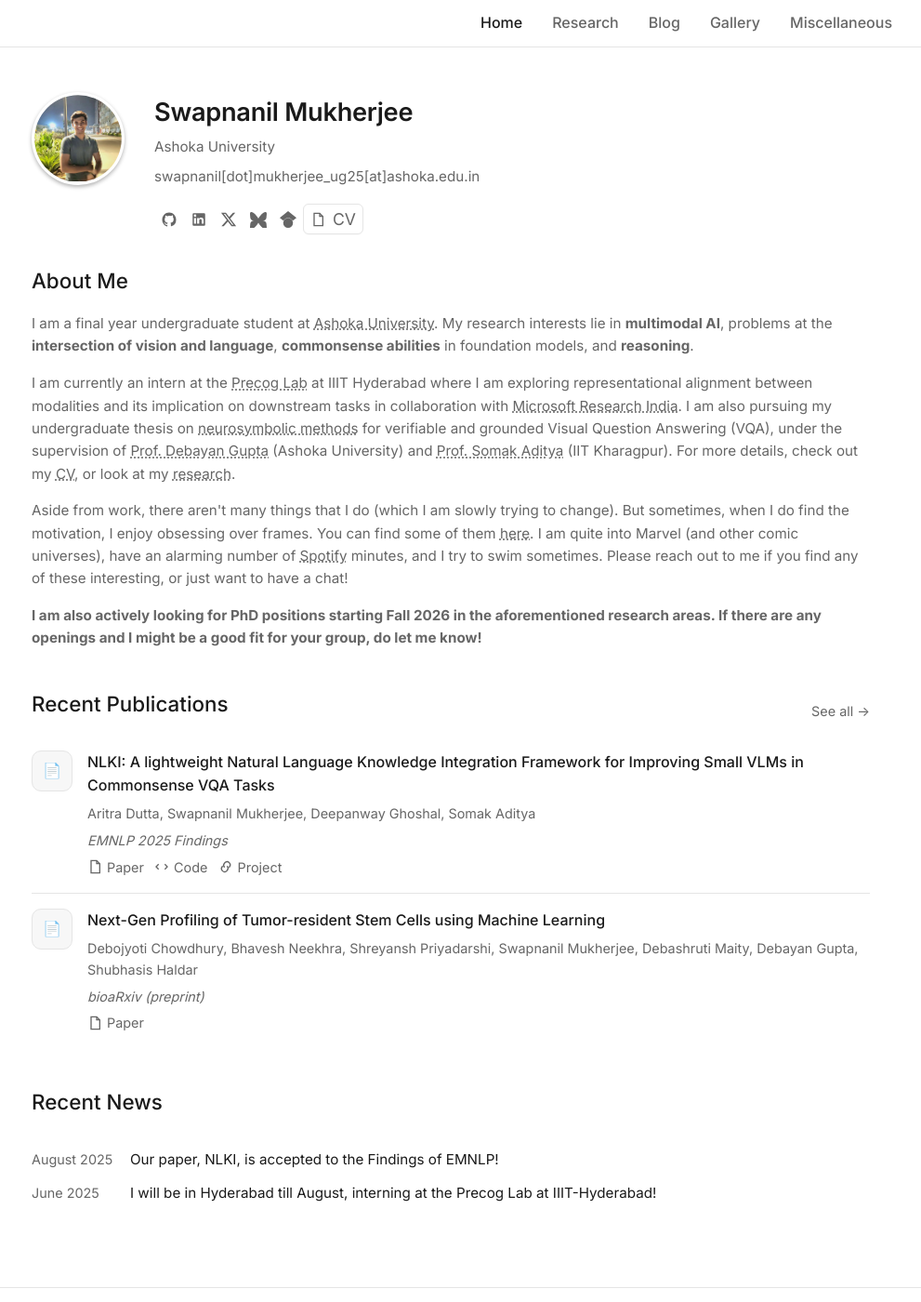
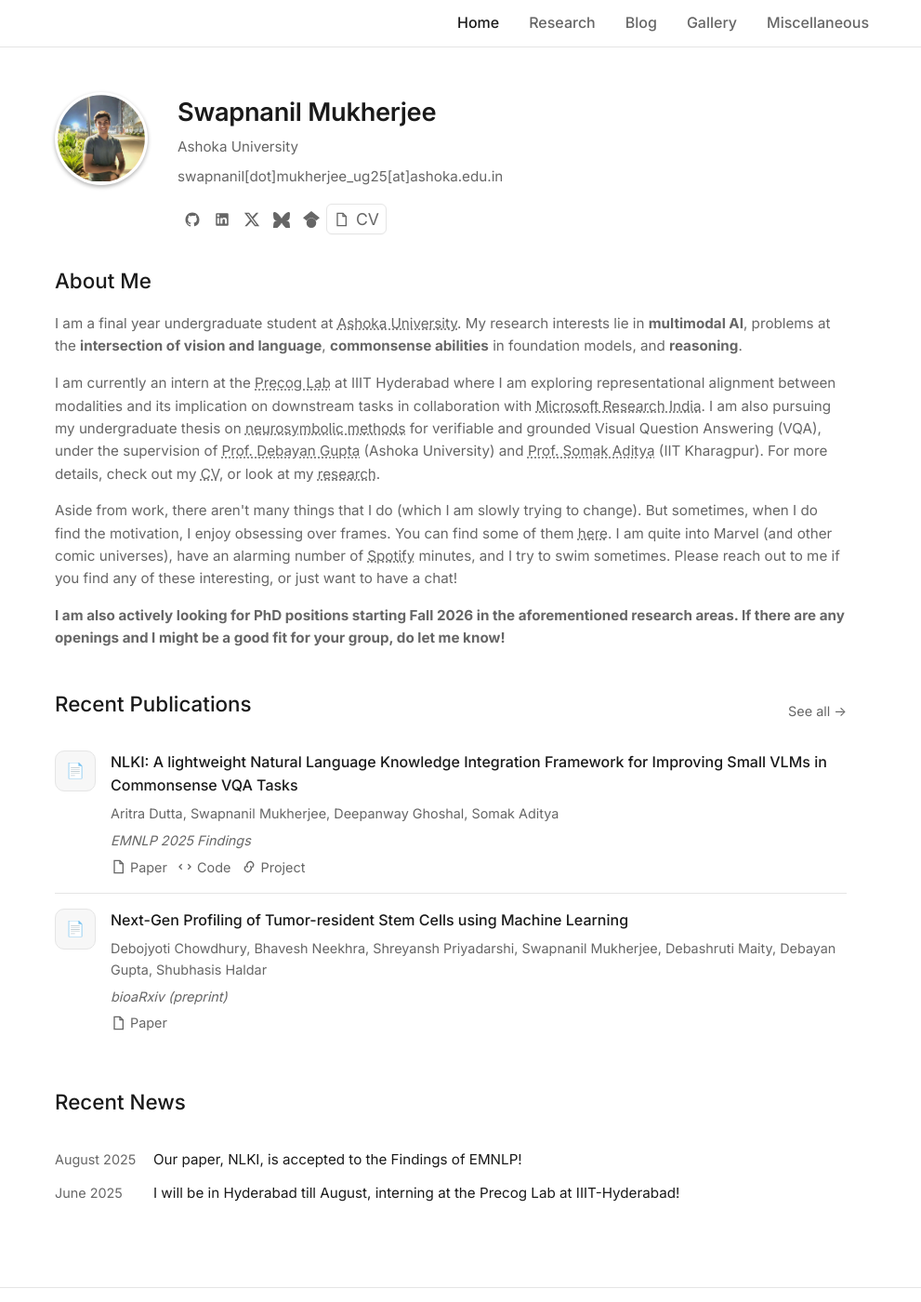
Before and after one commit to SwapnanilMukherjee/swapnanilmukherjee.github.io, a Jekyll site: the page built from index.md, in a window 1280 px wide and 1400 px high. Shown: the whole window at 93% size, without its empty margins (155-1146 px from the left). Built offline with Jekyll 4.4.1, drawn with Linux system fonts in a browser that asks for light colours.

Commit message:
decreased max width

```diff
--- a/assets/css/main.css
+++ b/assets/css/main.css
@@ -22,7 +22,7 @@ img { max-width: 100%; height: auto; display: block; }
 svg { width: 1em; height: 1em; }
 
 /* Layout */
-.container { max-width: 950px; margin: 0 auto; padding: 0 24px; }
+.container { max-width: 900px; margin: 0 auto; padding: 0 24px; }
 main { min-height: calc(100vh - 140px); padding: 3rem 0; }
 
 /* Navigation */
```
